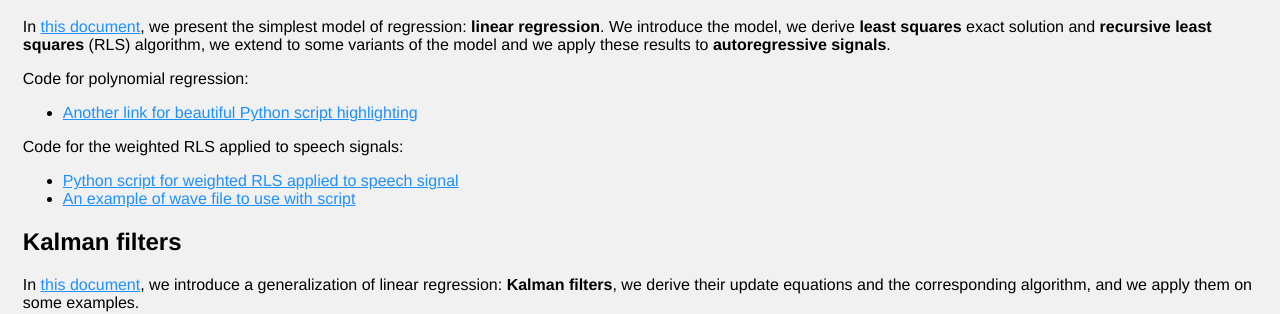
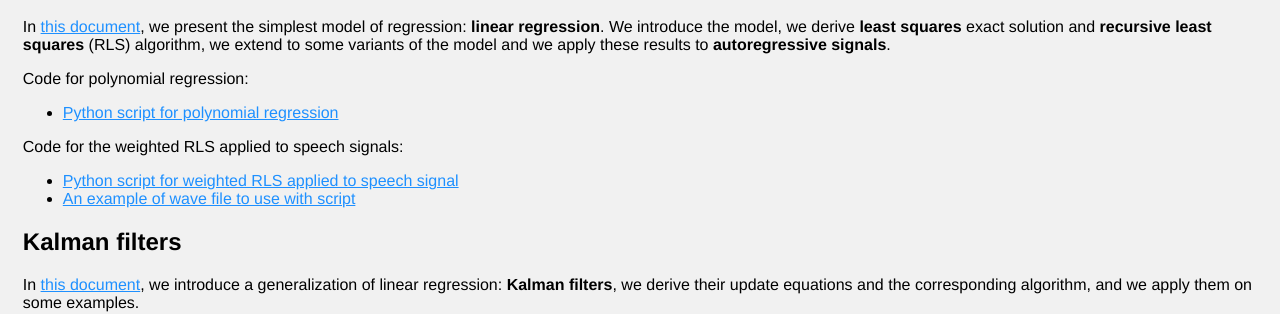
Before and after one commit to grfreche/grfreche.github.io, a Jekyll site: the page built from machine_learning.md, in a window 1280 px wide. Shown: the part 713-1027 px from the top of the page. Built offline with Jekyll 4.4.1, drawn with Linux system fonts in a browser that asks for light colours.

Commit message:
Update machine_learning.md

```diff
--- a/machine_learning.md
+++ b/machine_learning.md
@@ -38,7 +38,7 @@
 we extend to some variants of the model and we apply these results to **autoregressive signals**.
 
 Code for polynomial regression:
-* <a href="python_polynomial_regression" class="image fit">Another link for beautiful Python script highlighting</a>
+* <a href="python_polynomial_regression" class="image fit">Python script for polynomial regression</a>
 
 Code for the weighted RLS applied to speech signals:
 * <a href="https://grfreche.github.io/sources/linear_regression/RLS_speech_signal.py" class="image fit">Python script for weighted RLS applied to speech signal</a>
```
